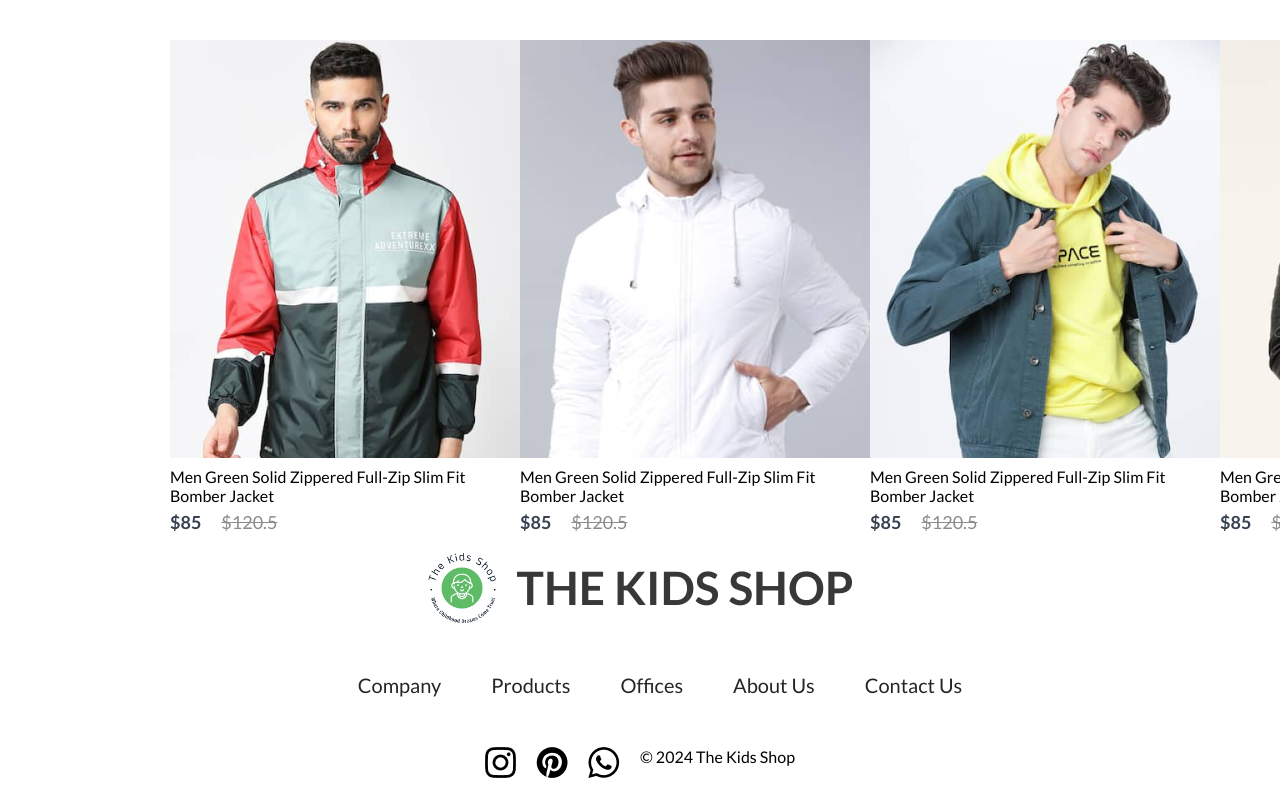
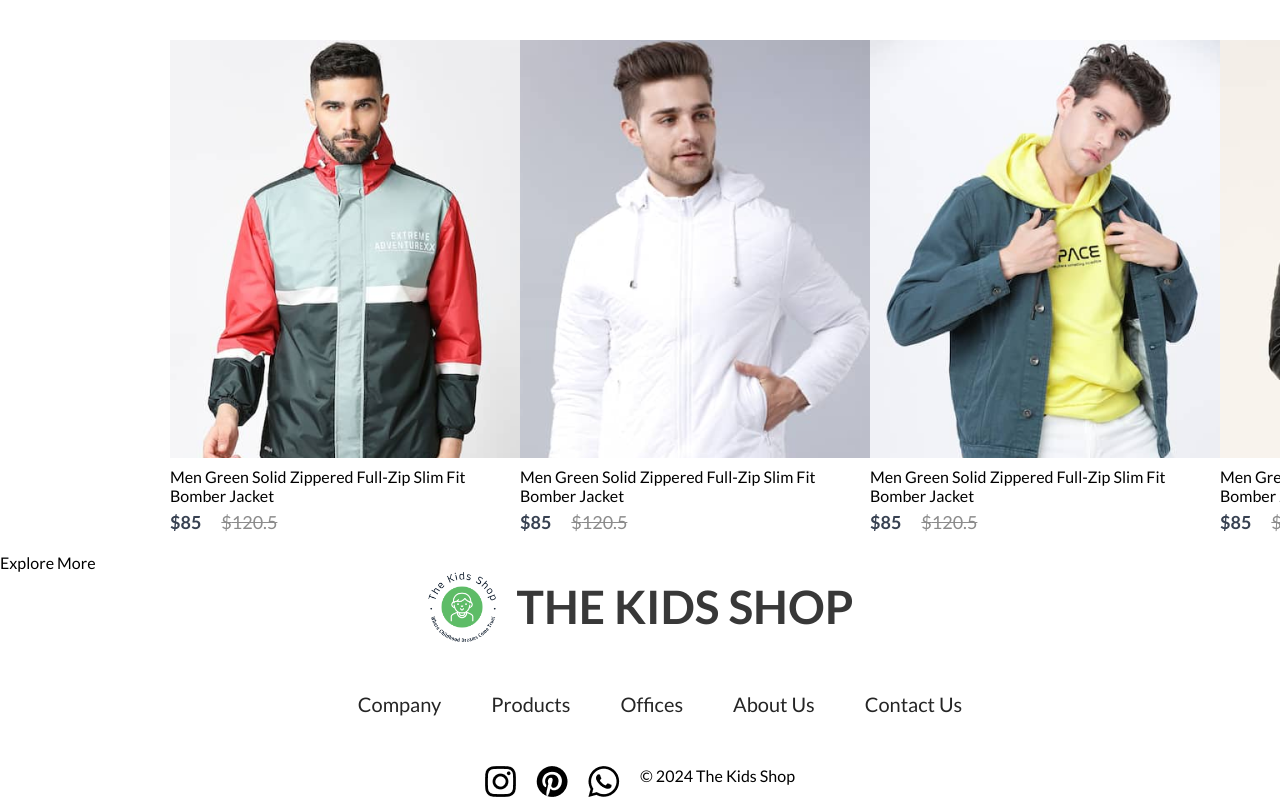
Before and after one commit to katarighe/my-kids-shop, a React (Create React App) app: page /infants in a window 1280 px wide. Shown: the part 1570-2370 px from the top of the page. Built offline with nearby package versions, Linux system fonts and the light colour scheme.

Commit message:
Add Load More feature

```diff
--- a/src/pages/ShopCategory.jsx
+++ b/src/pages/ShopCategory.jsx
@@ -37,6 +37,9 @@
           return null;
         })}
       </div>
+      <div className="shopcategory-loadmore">
+        Explore More
+      </div>
     </div>
   );
 };
```
